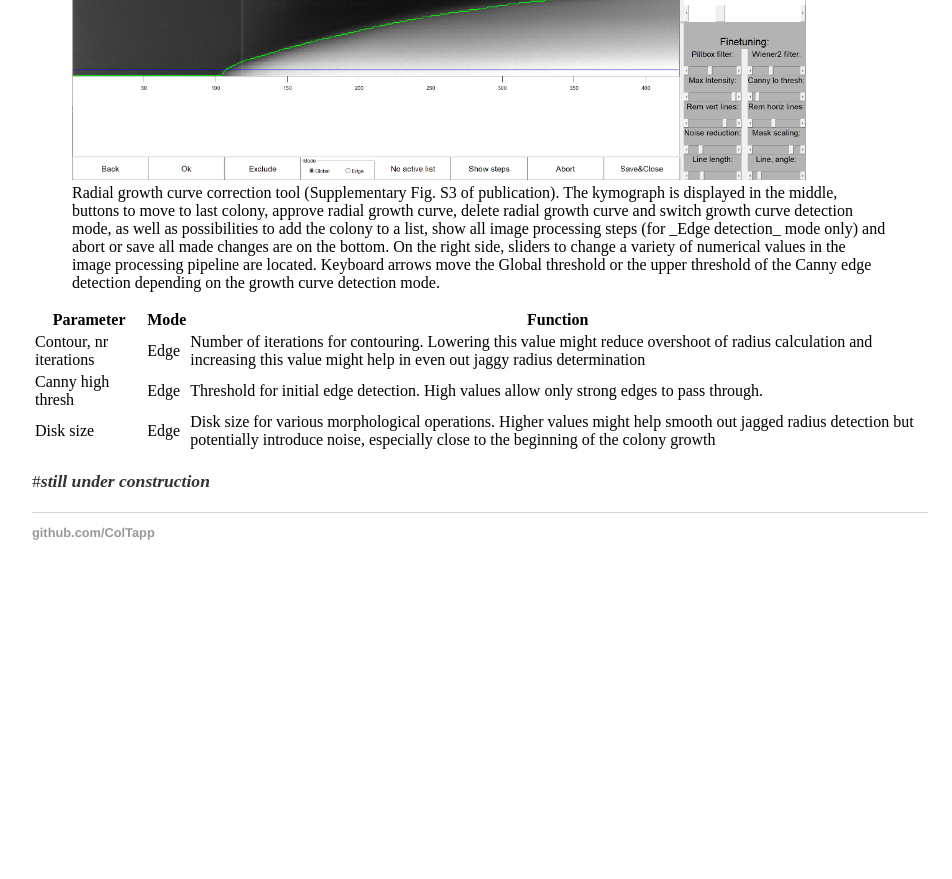
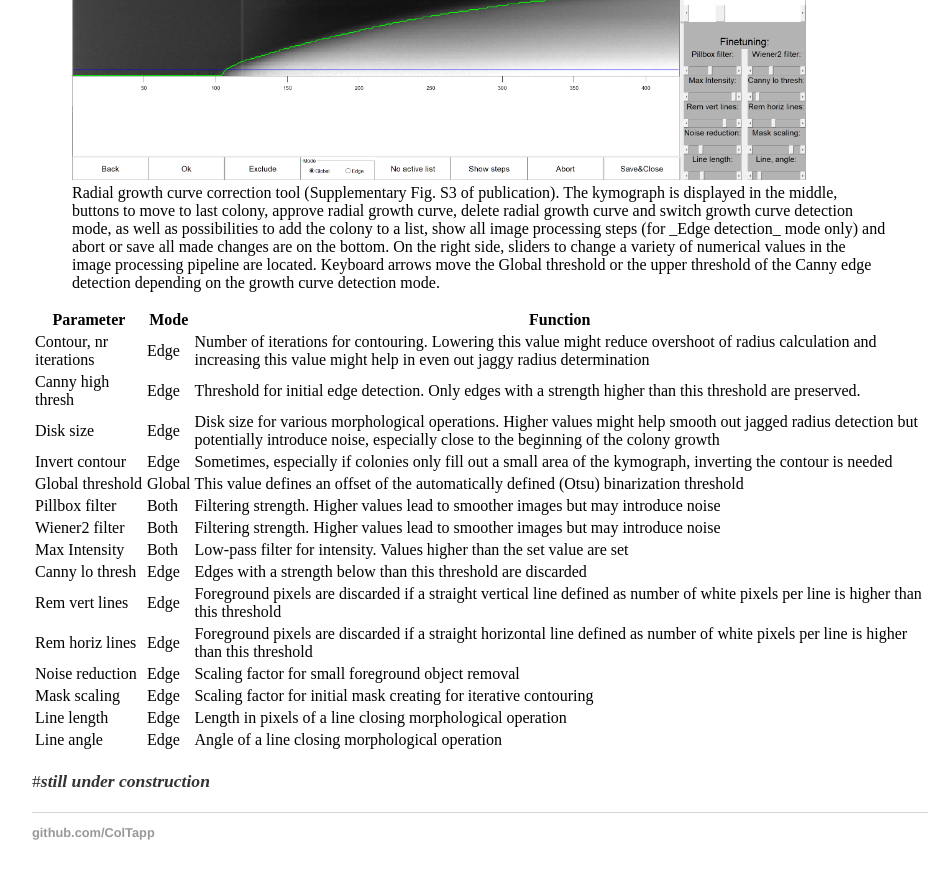
Before and after one commit to ColTapp/ColTapp.github.io, a Jekyll site: the page built from timelapse.md, in a window 1280 px wide and 900 px high, scrolled down 4936 px. Shown: the top 879 px of the window, without its empty margins (160-1112 px from the left). Built offline with Jekyll 4.4.1, drawn with Linux system fonts in a browser that asks for light colours; before the commit the page ends 5536 px from its top, so only the background shows below that.

Commit message:
Update timelapse.md

```diff
--- a/timelapse.md
+++ b/timelapse.md
@@ -62,7 +62,20 @@ ColTapp has an inbuilt function to automatically detect radial growth curves wit
 | Parameter | Mode | Function |
 |-------|--------|--------|
 | Contour, nr iterations | Edge | Number of iterations for contouring. Lowering this value might reduce overshoot of radius calculation and increasing this value might help in even out jaggy radius determination |
-| Canny high thresh | Edge | Threshold for initial edge detection. High values allow only strong edges to pass through. |
+| Canny high thresh | Edge | Threshold for initial edge detection. Only edges with a strength higher than this threshold are preserved. |
 | Disk size | Edge | Disk size for various morphological operations. Higher values might help smooth out jagged radius detection but potentially introduce noise, especially close to the beginning of the colony growth |
+| Invert contour | Edge | Sometimes, especially if colonies only fill out a small area of the kymograph, inverting the contour is needed |
+| Global threshold | Global | This value defines an offset of the automatically defined (Otsu) binarization threshold |
+| Pillbox filter | Both | Filtering strength. Higher values lead to smoother images but may introduce noise |
+| Wiener2 filter | Both | Filtering strength. Higher values lead to smoother images but may introduce noise |
+| Max Intensity | Both | Low-pass filter for intensity. Values higher than the set value are set |
+| Canny lo thresh | Edge | Edges with a strength below than this threshold are discarded |
+| Rem vert lines | Edge | Foreground pixels are discarded if a straight vertical line defined as number of white pixels per line is higher than this threshold |
+| Rem horiz lines | Edge | Foreground pixels are discarded if a straight horizontal line defined as number of white pixels per line is higher than this threshold |
+| Noise reduction | Edge | Scaling factor for small foreground object removal |
+| Mask scaling | Edge | Scaling factor for initial mask creating for iterative contouring |
+| Line length | Edge | Length in pixels of a line closing morphological operation |
+| Line angle | Edge | Angle of a line closing morphological operation |
+
 
 #*__still under construction__*
```
